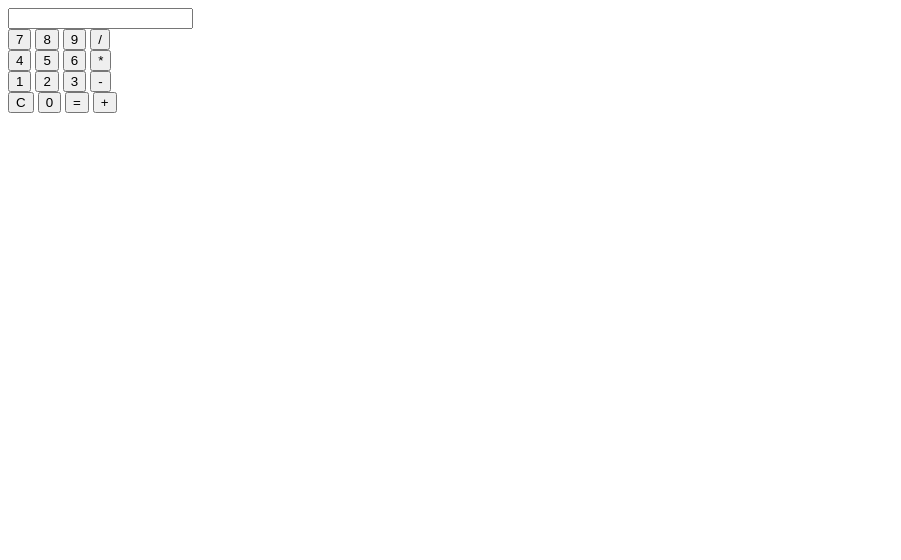
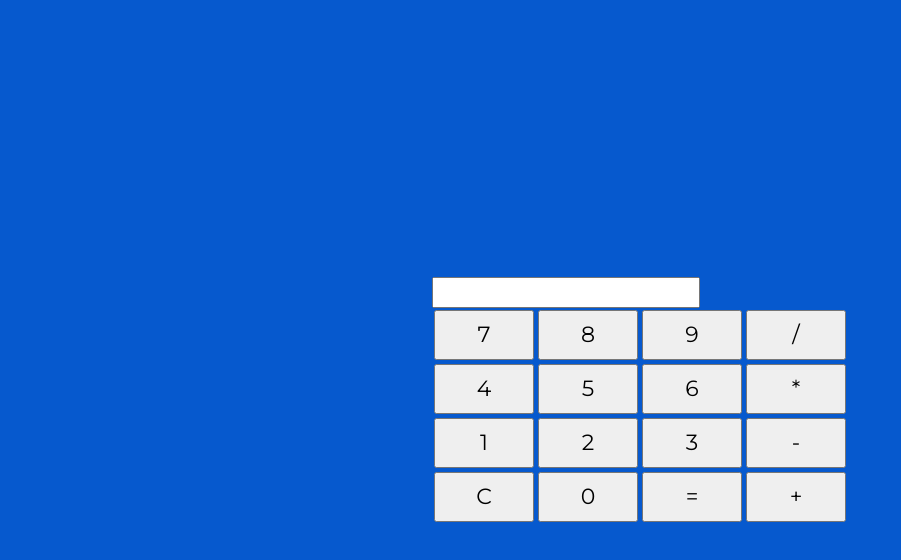
Before and after one commit to ygorp/Calculadora-front-end, a plain HTML site: page index.html in a window 1280 px wide. Shown: the whole page, without its empty margins (0-901 px from the left). Drawn offline with Linux system fonts and the light colour scheme.

Commit message:
estilizando a calculadora

```diff
--- a/index.html
+++ b/index.html
@@ -46,6 +46,6 @@
 
       </div>
     </form>
-    <script src="/index.js"></script>
+    <script language="javascript" src="/index.js"></script>
   </body>
 </html>
--- a/index.js
+++ b/index.js
@@ -0,0 +1,15 @@
+var valor;
+var resultado;
+
+function botao(num){
+  valor = document.calc.visor.value += num;
+}
+
+function reseta(){
+  document.calc.visor.value = '';
+}
+
+function calcula(){
+  resultado = eval(valor);
+  document.calc.visor.value = resultado.toLocaleString('pt-br');
+}
--- a/style.css
+++ b/style.css
@@ -0,0 +1,33 @@
+@import url('https://fonts.googleapis.com/css2?family=Montserrat&display=swap');
+
+* {
+  margin: 0;
+  padding: 0;
+  box-sizing: border-box;
+  outline: none;
+  font-family: 'Montserrat', sans-serif;
+  font-weight: 400;
+  font-size: 22px;
+}
+
+body {
+  display: flex;
+  justify-content: center;
+  align-items: center;
+  height: 100vh;
+  background-color: #0659ce;
+}
+
+input[type=text] {
+
+}
+
+input[type=button] {
+  width: 100px;
+  height: 50px;
+  margin: 2px;
+}
+
+div#calculadora div {
+  display: flex;
+}
```
